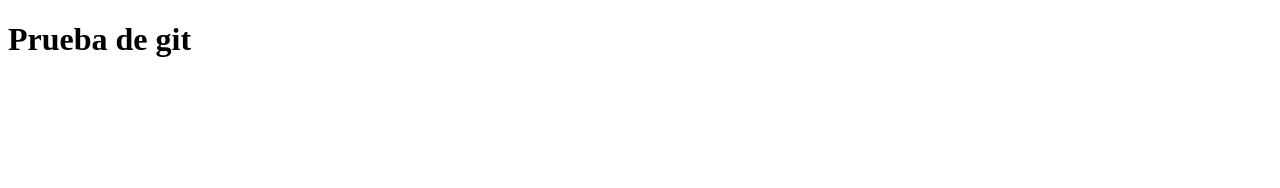
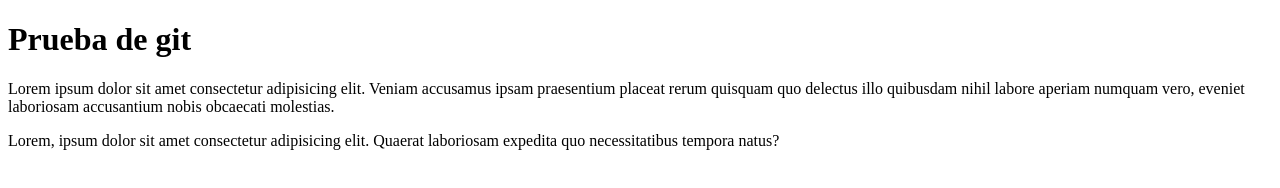
Before and after one commit to ZoeHAB/jsb29rt, a plain HTML site: page index.html in a window 1280 px wide. Drawn offline with Linux system fonts and the light colour scheme.

Commit message:
añadido main

```diff
--- a/index.html
+++ b/index.html
@@ -10,5 +10,17 @@
     <header>
       <h1>Prueba de git</h1>
     </header>
+    <main>
+      <p>
+        Lorem ipsum dolor sit amet consectetur adipisicing elit. Veniam
+        accusamus ipsam praesentium placeat rerum quisquam quo delectus illo
+        quibusdam nihil labore aperiam numquam vero, eveniet laboriosam
+        accusantium nobis obcaecati molestias.
+      </p>
+      <p>
+        Lorem, ipsum dolor sit amet consectetur adipisicing elit. Quaerat
+        laboriosam expedita quo necessitatibus tempora natus?
+      </p>
+    </main>
   </body>
 </html>
```
